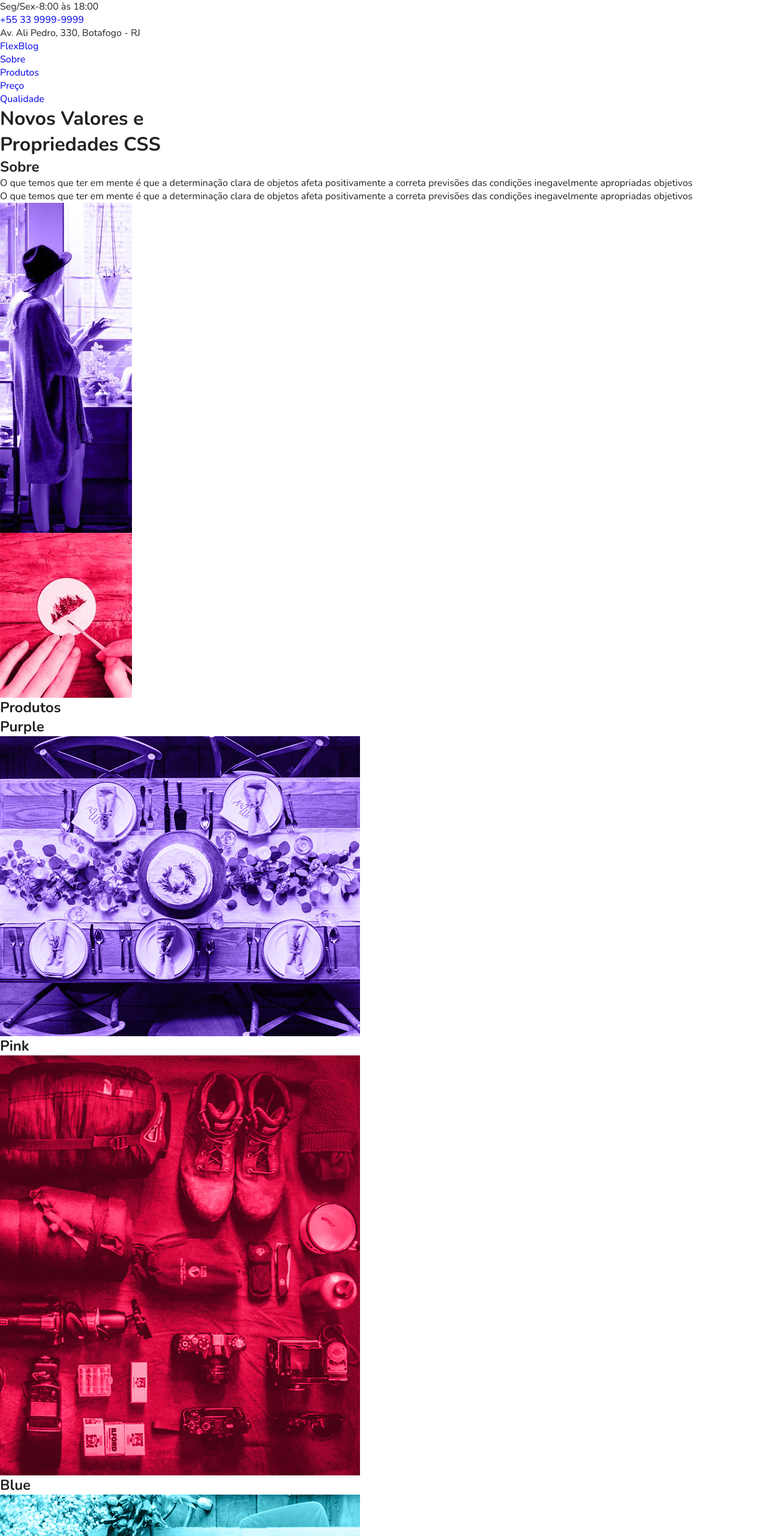
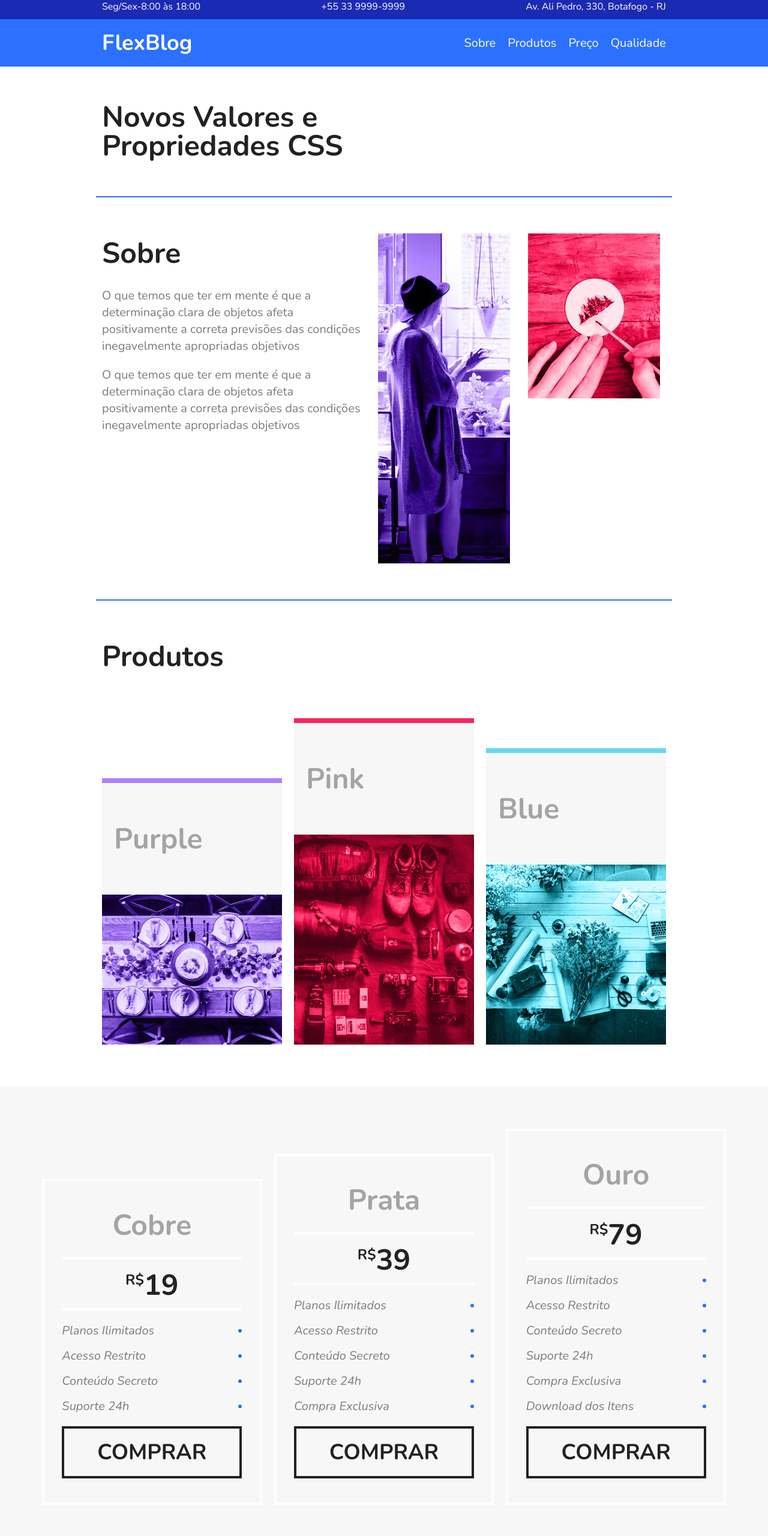
Before and after one commit to wendellunny/FlexBlog, a plain HTML site: page index.html in a window 1280 px wide. Shown: the top 2560 px of the page at 60% size. Drawn offline with nearby package versions, Linux system fonts and the light colour scheme.

Commit message:
ADD Sobre - Produtos - Preços

```diff
--- a/css/style.css
+++ b/css/style.css
@@ -25,3 +25,252 @@ img{
 *{/*Asterico siginifica que vai ser aplicado a todas as tags que existem no site*/
     box-sizing : border-box; /*O padding respeita o width definido na box*/
 }
+
+
+/* Super info */
+
+.superinfo-bg{
+    background: #1b2ab2;
+    color:white;
+
+}
+
+.superinfo{
+    max-width:960px;/*width maximo de 960px, conforme diminui a tela e a tela tiver menos que 960px ele diminui tbm*/
+    margin:0 auto;/*Centraliza*/
+    display:flex;/*Muda o container para display flex*/
+    justify-content:space-between;/*justifica o conteudo do container com space betwwen*/
+    flex-wrap:wrap;/*Quebra os itens caso não couberem na div*/
+}
+
+.superinfo p, .superinfo a{
+    margin: 0 10px 10px 10px;
+
+}
+
+.superinfo a{
+    color:white;
+}
+
+
+/* Menu */
+
+.menu-bg{
+    background: #2c70ff;
+}
+
+.menu{
+    max-width: 960px;
+    margin: 0 auto;
+    padding: 15px 0;
+    display: flex;
+    flex-wrap: wrap;
+    justify-content: space-between;
+    align-items: center;
+}
+
+.menu a {
+    color: white;
+}
+
+.menu-logo a{
+    font-size: 2.25em;
+    font-weight: bold;
+    margin:0 10px;
+}
+
+.menu-nav ul{
+    display:flex;
+    flex-wrap: wrap;
+}
+
+.menu-nav a{
+    font-size: 1.25em;
+    display: block;
+    padding: 10px;
+}
+
+.menu-nav a:hover{
+    color: #1b2ab2;
+
+}
+
+
+/* Introdução */
+
+.introducao{
+    font-size:3em;
+    line-height: 1;/*Espaçamento da fonte*/
+    max-width: 960px;
+    margin: 0 auto;
+    padding: 60px 10px;
+}
+
+
+/* Sobre */
+
+.sobre{
+    border-top: 2px solid #2c70ff;
+    border-bottom: 2px solid #2c70ff;
+    max-width: 960px;
+    margin: 0 auto;
+    padding: 60px 0;
+    display:flex;
+    flex-wrap: wrap;
+}
+
+.sobre-info{
+    flex:2 1 300px;
+    margin: 0 10px;
+}
+
+.sobre-info h1{
+    font-size: 3em;
+    margin-bottom: .5em;
+}
+
+.sobre-info p{
+    font-size:1.25em;
+    line-height: 1.4;
+    margin-bottom: 1em;
+    color: #7c7c7c;
+}
+
+.sobre-img{
+    flex:1 1 160px;
+    margin: 0 10px;
+}
+
+/* Produtos */
+
+.produtos{
+    max-width: 960px;
+    margin: 60px auto;
+}
+
+.produtos h1{
+    font-size:3em;
+    margin: 0 10px 60px 10px;
+}
+.produtos-container{
+    display:flex;
+    flex-wrap:wrap;
+    align-items: flex-end;
+}
+
+.produtos-item{
+    flex:1 1 260px;
+    margin: 10px;
+
+}
+
+.produtos-item h2{
+    font-size: 3em;
+    color: #a4a4a4;
+    background: #f7f7f7;
+    padding:60px 20px;
+}
+
+.purple{
+    border-top:8px solid #ae81ff;
+}
+
+.pink{
+    border-top:8px solid #f9265e;
+}
+
+.blue{
+    border-top:8px solid #66d9eb;
+}
+
+/* Preco */
+
+.preco{
+    background: #f7f7f7;
+    padding: 60px;
+    display:flex;
+    flex-wrap: wrap;
+    align-items: flex-end;
+}
+
+.preco-item{
+    flex:1;
+    border:4px solid white;
+    padding:20px;
+    margin:10px;
+    min-width: 260px;
+}
+
+.preco-item h2{
+    font-size: 3em;
+    color: #a4a4a4;
+    text-align: center;
+    margin-top:20px;
+}
+
+.preco-item span{
+    max-width: 300px;
+    margin: 20px auto;
+    display:block;
+    font-size: 3em;
+    text-align: center;
+    font-weight: bold;
+    padding:10px 0 5px 0;
+    border-top:4px solid white;
+    border-bottom:4px solid white;
+}
+
+.preco-item sup{
+    font-size: 1.5rem;
+}
+
+.preco-item ul{
+    max-width: 300px;
+    margin:20px auto;
+    font-size: 1.25em;
+    font-style: italic;
+    color:#7c7c7c;
+}
+
+.preco-item li::after{
+    content:'';
+    display:block;
+    width: 6px;
+    height: 6px;
+    background: #2c70ff;
+    border-radius: 50%;
+}
+
+.preco-item li{
+    display:flex;
+    justify-content: space-between;
+    align-items: center;
+    margin-bottom: 15px;
+}
+
+.preco-item a{
+    max-width: 300px;
+    display: block;
+    margin:20px auto;
+    border:4px solid;
+    color:#222222;
+    text-transform: uppercase;
+    font-weight: bold;
+    font-size: 2.25em;
+    padding: 15px 0;
+    text-align: center;
+}
+
+@media(max-width:800px){
+
+    .preco{
+        padding-left:10px;
+        padding-right:10px;
+    }
+    .preco .preco-item:nth-child(3){
+        order:-2;
+    }
+    .preco .preco-item:nth-child(2){
+        order:-1;
+    }
+}
--- a/index.html
+++ b/index.html
@@ -12,15 +12,17 @@
 </head>
 <body>
     <div class="superinfo-bg">
-        <div class="superinfo">Seg/Sex-8:00 às 18:00</div>
-        <a href="tel:+553399999999">+55 33 9999-9999</a>
-        <p>Av. Ali Pedro, 330, Botafogo - RJ</p>
+        <div class="superinfo">
+            <p>Seg/Sex-8:00 às 18:00</p>
+            <a href="tel:+553399999999">+55 33 9999-9999</a>
+            <p>Av. Ali Pedro, 330, Botafogo - RJ</p>
+        </div>
     </div>
 
     <header class = "menu-bg">
         <div class="menu">
-            <div class="menu-log"><a href="#">FlexBlog</a></div>
-            <nav>
+            <div class="menu-logo"><a href="#">FlexBlog</a></div>
+            <nav class="menu-nav">
                 <ul>
                     <li><a href="#sobre">Sobre</a></li>
                     <li><a href="#produtos">Produtos</a></li>
```
